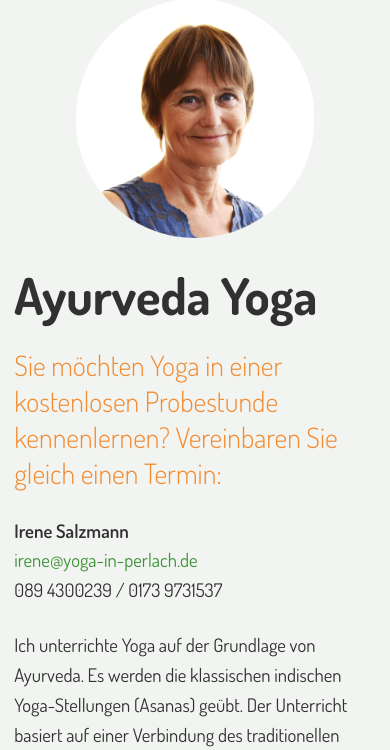
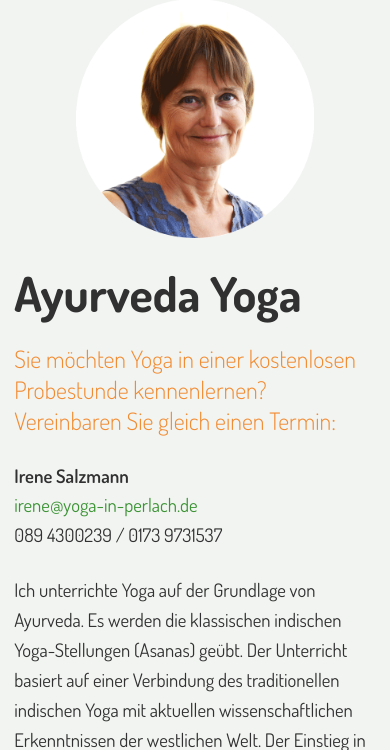
Before and after one commit to lukatsch/yoga-in-perlach, a PHP site: page /?site=1 in a window 390 px wide. Shown: the part 384-1134 px from the top of the page. Run offline with PHP 8.4, Linux system fonts and the light colour scheme.

Commit message:
schrift mobile überall kleiner

```diff
--- a/css/mobile.css
+++ b/css/mobile.css
@@ -6,17 +6,17 @@ body {
 }
 
 h1 {
-	font-size:38pt;
+	font-size:36pt;
 	margin-bottom:20px;
 }
 
 h2 {
-	font-size:21pt;
+	font-size:18pt;
 	margin-bottom:15px;
 }
 
 h3 {
-	font-size:21pt;
+	font-size:18pt;
 	margin-bottom:15px;
 }
 
```
